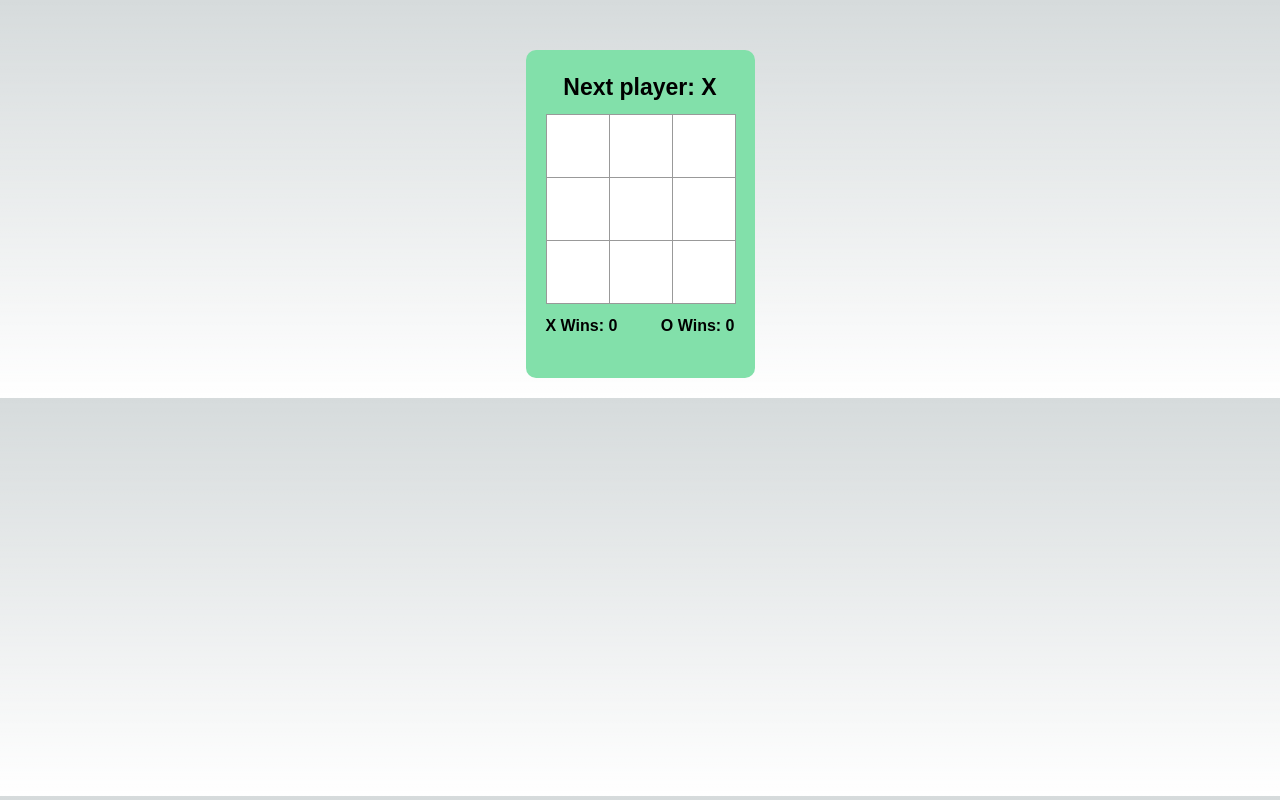
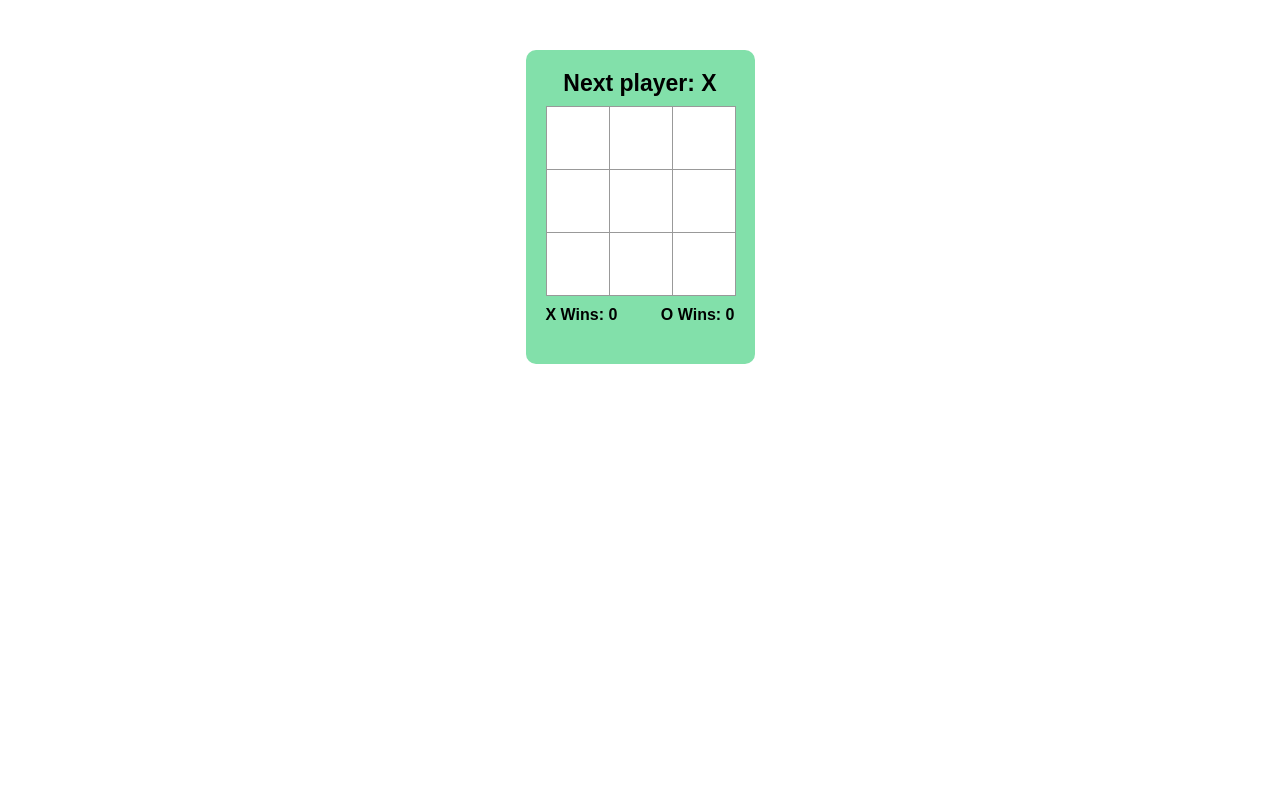
Before and after one commit to arisGio/tic-tac-toe-nextjs, a Next.js app: page / in a window 1280 px wide. Built offline with nearby package versions, Linux system fonts and the light colour scheme.

Commit message:
Remove tailwind, no need to use it. Add custom styling.

```diff
--- a/styles/globals.css
+++ b/styles/globals.css
@@ -1,31 +1,3 @@
-@tailwind base;
-@tailwind components;
-@tailwind utilities;
-
-:root {
-  --foreground-rgb: 0, 0, 0;
-  --background-start-rgb: 214, 219, 220;
-  --background-end-rgb: 255, 255, 255;
-}
-
-@media (prefers-color-scheme: dark) {
-  :root {
-    --foreground-rgb: 255, 255, 255;
-    --background-start-rgb: 0, 0, 0;
-    --background-end-rgb: 0, 0, 0;
-  }
-}
-
-body {
-  color: rgb(var(--foreground-rgb));
-  background: linear-gradient(
-      to bottom,
-      transparent,
-      rgb(var(--background-end-rgb))
-    )
-    rgb(var(--background-start-rgb));
-}
-
 .game {
   display: flex;
   flex-direction: row;
--- a/tailwind.config.js
+++ /dev/null
@@ -1,18 +0,0 @@
-/** @type {import('tailwindcss').Config} */
-module.exports = {
-  content: [
-    './pages/**/*.{js,ts,jsx,tsx,mdx}',
-    './components/**/*.{js,ts,jsx,tsx,mdx}',
-    './app/**/*.{js,ts,jsx,tsx,mdx}',
-  ],
-  theme: {
-    extend: {
-      backgroundImage: {
-        'gradient-radial': 'radial-gradient(var(--tw-gradient-stops))',
-        'gradient-conic':
-          'conic-gradient(from 180deg at 50% 50%, var(--tw-gradient-stops))',
-      },
-    },
-  },
-  plugins: [],
-}
```
